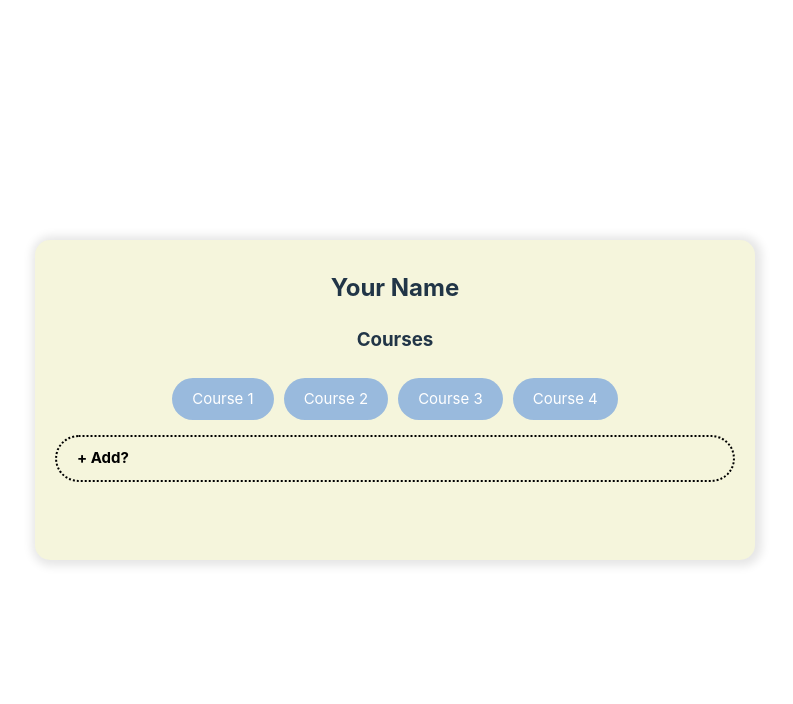
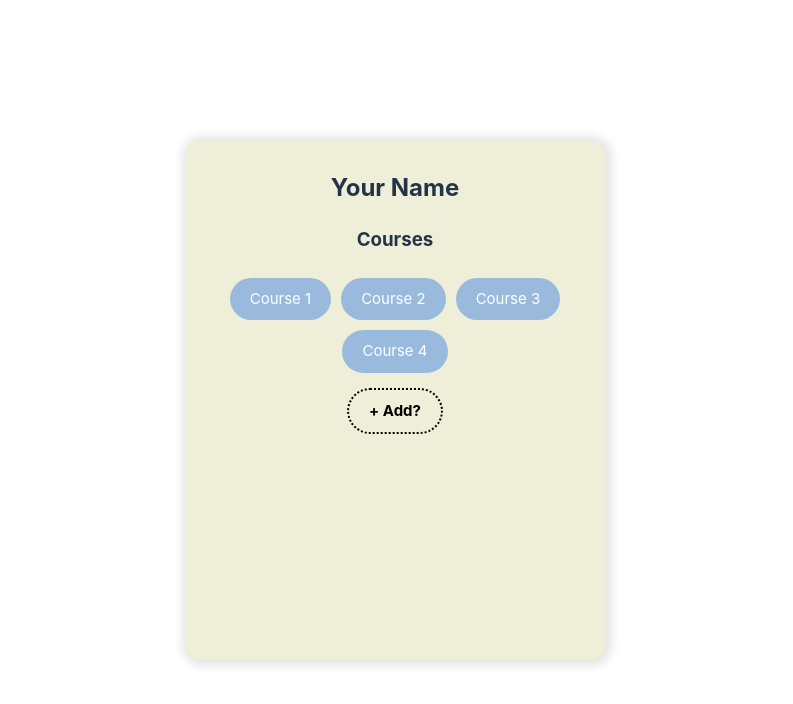
Before and after one commit to AlexShen12/HACKNC2024, a React (Vite) app in the folder frontend/: page /editprofile in a window 1280 px wide. Shown: the top 704 px of the page, without its empty margins (245-1038 px from the left). Built offline with nearby package versions, Linux system fonts and the light colour scheme.

Commit message:
modified:   frontend/src/routes/profile/profile.css

```diff
--- a/frontend/src/routes/profile/editpro.tsx
+++ b/frontend/src/routes/profile/editpro.tsx
@@ -7,7 +7,8 @@ export default function EditProfile() {
     const courses: string[] = ['Course 1', 'Course 2', 'Course 3', 'Course 4'];
 
     return (
-        <div className="profilecard">
+        <div className="createcard">
+            <form>
                 <h2>Your Name</h2>
 
                 <h3>Courses</h3>
@@ -17,6 +18,7 @@ export default function EditProfile() {
                     ))}
                 </ul>
                 <h3 className = "addtolist"> + Add?</h3>
+            </form>
         </div>
     );
 }
--- a/frontend/src/routes/profile/profile.css
+++ b/frontend/src/routes/profile/profile.css
@@ -16,8 +16,40 @@
     background-color: lightblue;
 }
 /* can also use for a back button or the other buttons on the screen to navigate back to course search from editprofile*/
+/* maybe make it a darker color (than azure) when you hover? */
 
-/* maybe make it a darker color (than azure) when you hover? */
+
+
+/*SECTION FOR CREATING A PROFILE*/
+
+.createcard {
+    background-color: rgb(238, 238, 217);
+    border-radius: 15px;
+    box-shadow: 2px 1px 10px 5px rgba(0, 0, 0, 0.1);
+    padding: 10px;
+    height: 500px;
+    width: 400px;
+    text-align: center;
+}
+/* reuse courselist and addtolist for this section as well */
+
+input[type="text"] {
+    padding: 8px 12px;
+    border: 2px solid #000000;
+    border-radius: 4px;
+    font-size: 15px;
+    width: 100%;
+    max-width: 300px;
+    outline: none;
+    transition: border-color 0.3s;
+}
+
+input[type="text"]:focus {
+    border-color: #0056b3;
+}
+/* section for textboxes reacting when you click on them */
+
+/*SECTION FOR EDITING PROFILE*/
 
 .profilecard {
     background-color: beige;
@@ -29,7 +61,7 @@
     text-align: center;
 }
 
-/*formatting for the profile card*/
+/*formatting for the edit profile card*/
 
 .courselist {
     display: flex;
@@ -51,6 +83,11 @@
     white-space: nowrap;
     list-style-type: none;
     cursor: pointer;
+    transition: background-color 0.2s
+}
+
+.courselist li:hover{
+    background-color: #758fac;
 }
 
 /* things to make the list a row, along with making list components pill shapred*/
@@ -61,12 +98,17 @@
     border: 2px dotted #000000;
     border-radius: 50px;
     margin: 10px;
-    display: flex;
+    display: inline-block; /*not sure how to include it at the end of the list */
     color: #000000;
     font-weight: bold;
     font-size: 15px;
     text-align: center;
     cursor: pointer;
+    transition: background-color 0.2s;
+    max-width: 100px;
+}
+.addtolist:hover{
+    background-color: rgb(188, 188, 167);
 }
 /* pill shape for at the end of the list when you want to suggest if you want to add anything or not.
 /* click on an item to remove it from the list ig */
```
Also changed, not shown: frontend/src/routes/coursesearchdb/display.tsx (deleted, +0 -9 lines). Lines whose indentation alone changed are shown as unchanged.
